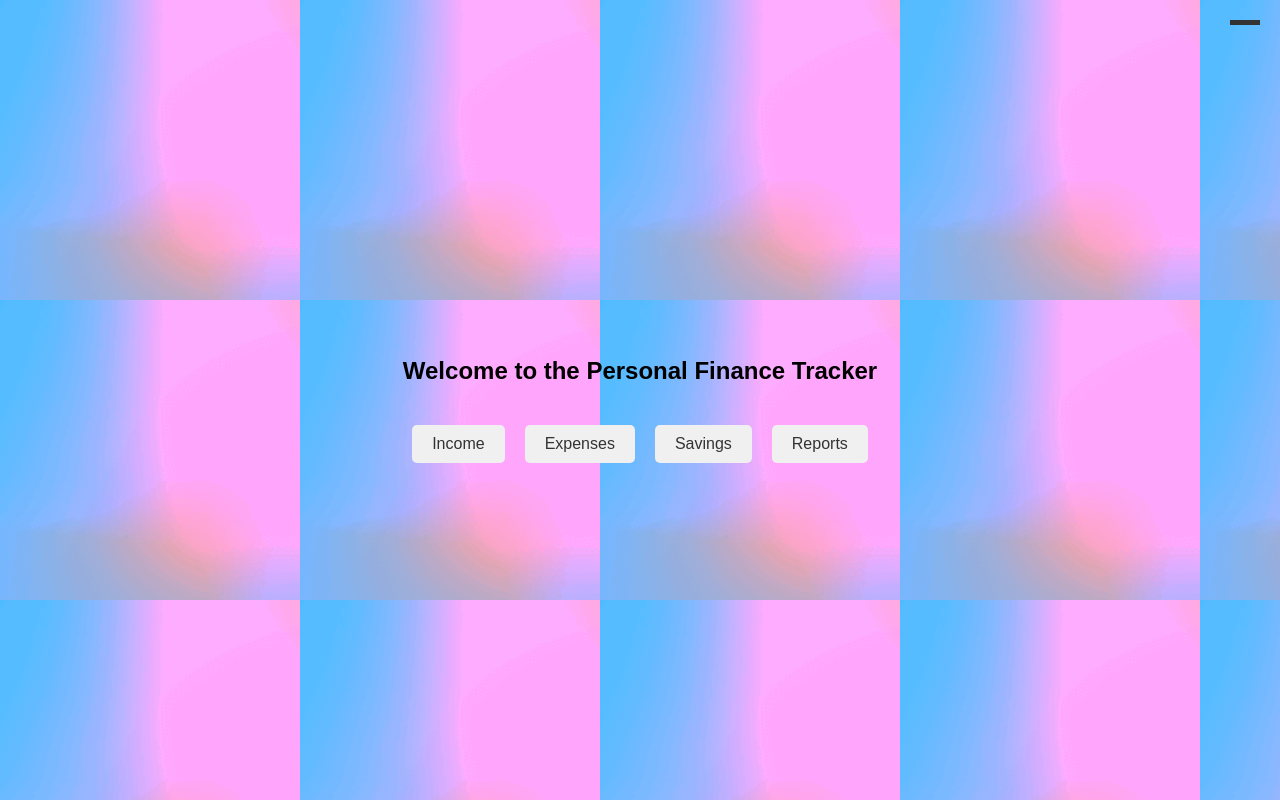
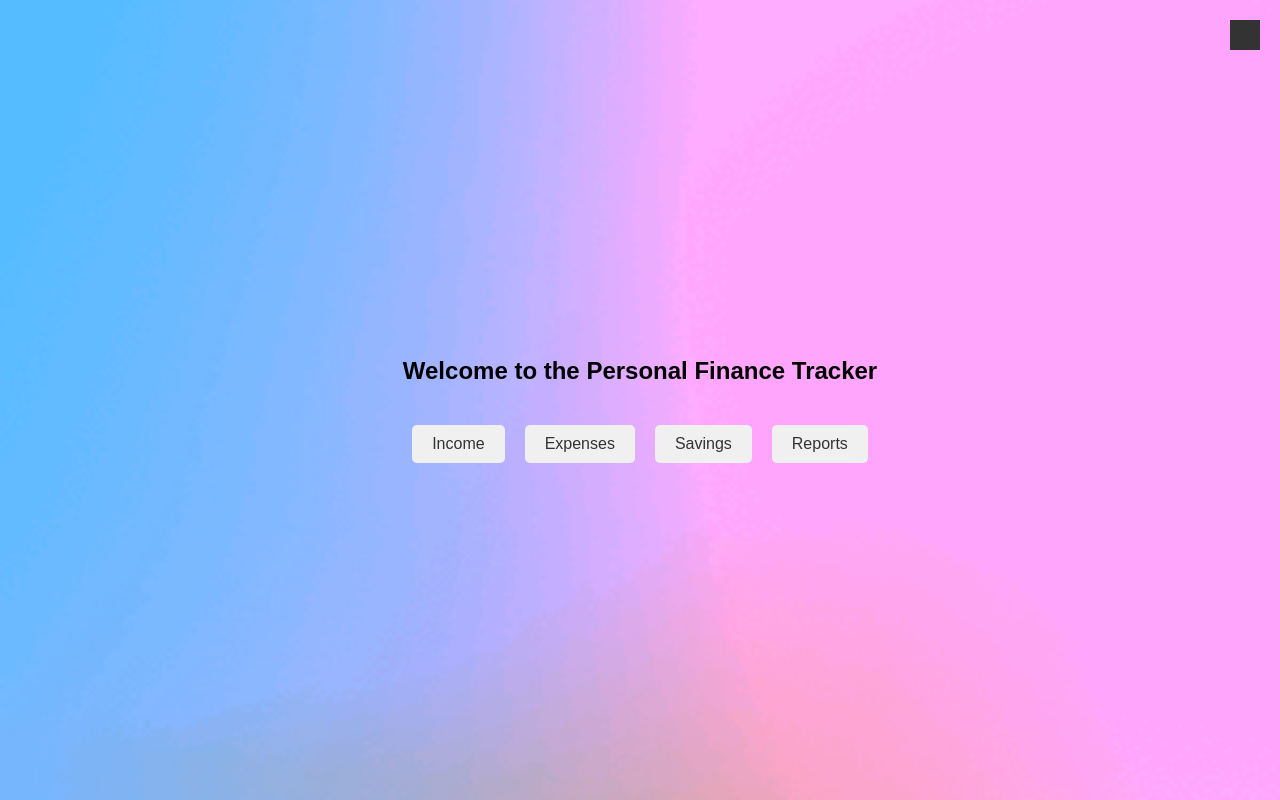
Before and after one commit to ArunKBiju/Expense-Tracker, a PHP site: page / in a window 1280 px wide. Run offline with PHP 8.4, Linux system fonts and the light colour scheme.

Commit message:
Update styles.css

```diff
--- a/styles.css
+++ b/styles.css
@@ -11,6 +11,8 @@ body {
     justify-content: center;
     align-items: center;
     text-align: center;
+    background-size: cover;
+    background-position: center;
 }
 
 .blocks {
@@ -44,10 +46,11 @@ body {
 
 .menu-icon {
     width: 30px;
-    height: 5px;
+    height: 30px; /* Updated height to make it square */
     background-color: #333;
     position: relative;
     transition: transform 0.3s;
+    cursor: pointer;
 }
 
 .menu.open ul {
```
